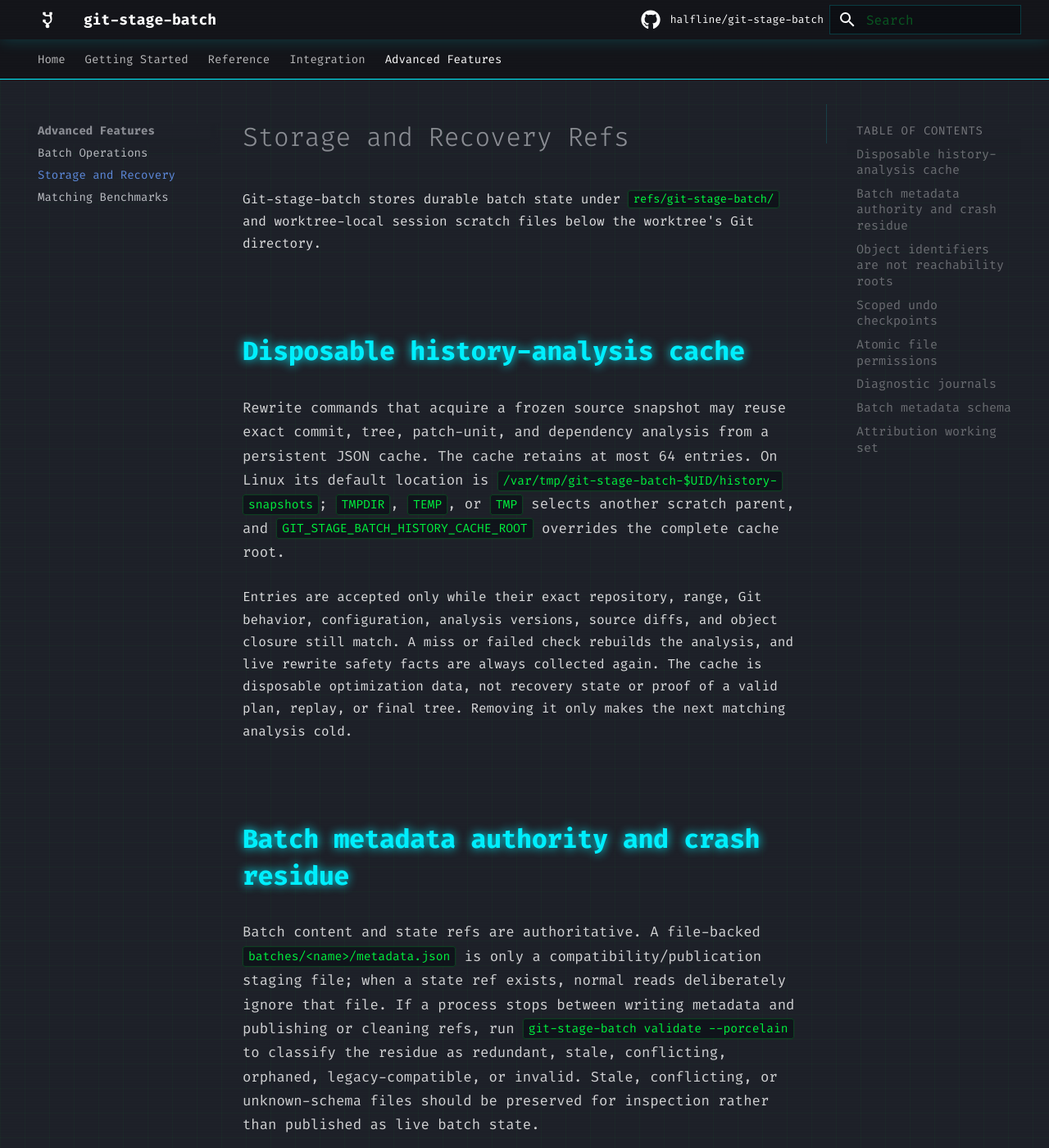
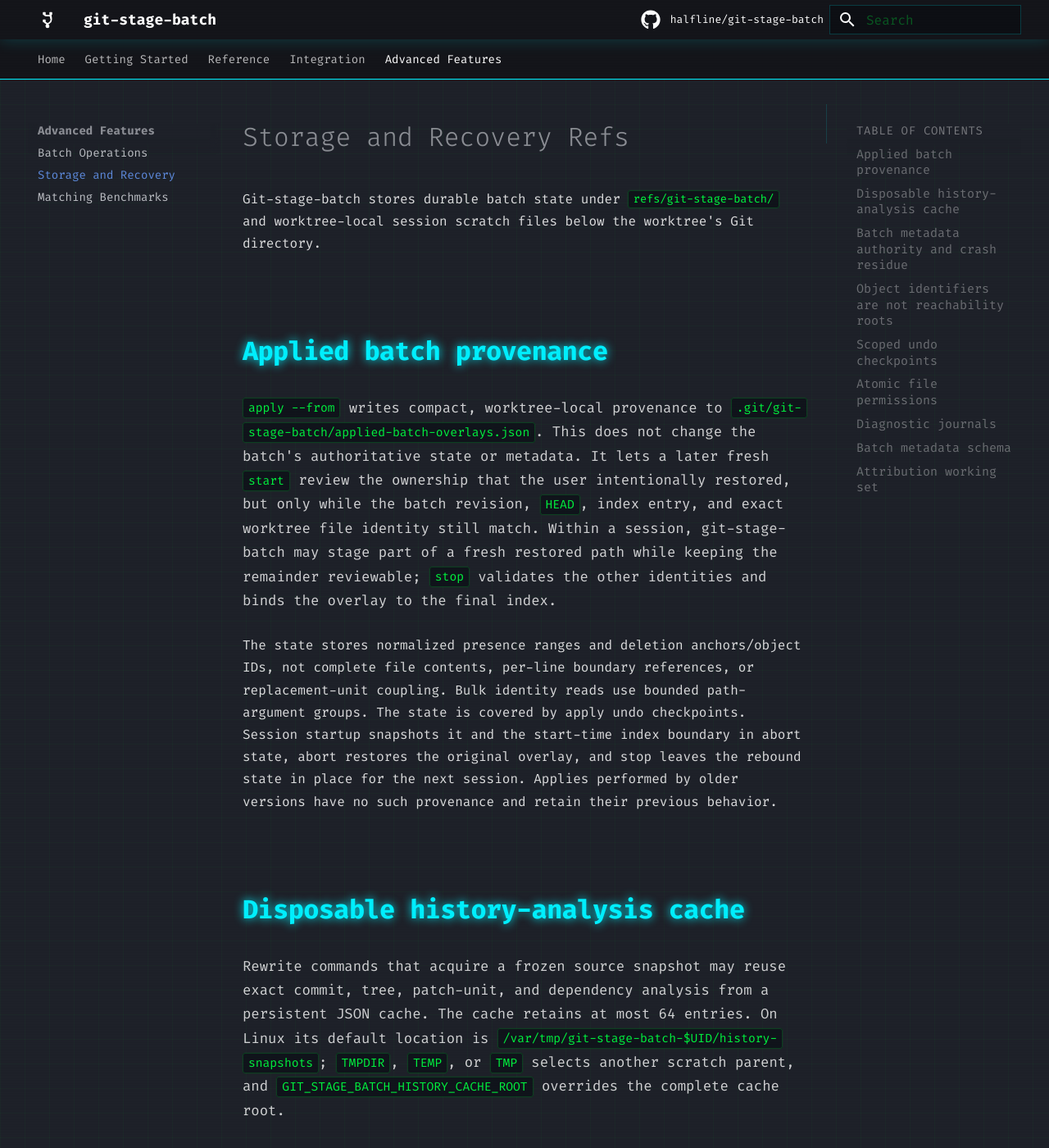
Before and after one commit to halfline/git-stage-batch, an MkDocs documentation site: the page built from docs/storage.md, in a window 1280 px wide and 1400 px high. Shown: the whole window at 82% size. Built offline with MkDocs 1.6.1 and Material for MkDocs 9.7.7, drawn with Linux system fonts in a browser that asks for light colours; comment, search, counter and statistics services are not loaded.

Commit message:
docs: Explain restored batch review
The user guide describes inside-out recomposition with apply --from
followed by a fresh staging pass.

Users need to know why restored ownership remains reviewable, which
repository changes invalidate it, and how partial staging behaves.

This commit documents the worktree-local provenance contract, its bounded
contents, and its session recovery lifecycle.

The restored-change review series now provides user-facing guidance for the
completed workflow.

```diff
--- a/docs/storage.md
+++ b/docs/storage.md
@@ -2,6 +2,26 @@
 
 Git-stage-batch stores durable batch state under `refs/git-stage-batch/` and
 worktree-local session scratch files below the worktree's Git directory.
+
+## Applied batch provenance
+
+`apply --from` writes compact, worktree-local provenance to
+`.git/git-stage-batch/applied-batch-overlays.json`. This does not change the
+batch's authoritative state or metadata. It lets a later fresh `start` review
+the ownership that the user intentionally restored, but only while the batch
+revision, `HEAD`, index entry, and exact worktree file identity still match.
+Within a session, git-stage-batch may stage part of a fresh restored path while
+keeping the remainder reviewable; `stop` validates the other identities and
+binds the overlay to the final index.
+
+The state stores normalized presence ranges and deletion anchors/object IDs,
+not complete file contents, per-line boundary references, or replacement-unit
+coupling. Bulk identity reads use bounded path-argument groups. The state is
+covered by apply undo checkpoints. Session startup snapshots it and the
+start-time index boundary in abort state, abort restores the original overlay,
+and stop leaves the rebound state in place for the next session. Applies
+performed by older versions have no such provenance and retain their previous
+behavior.
 
 ## Disposable history-analysis cache
 
```
Also changed, not shown: docs/batches.md (+11 -0 lines).
